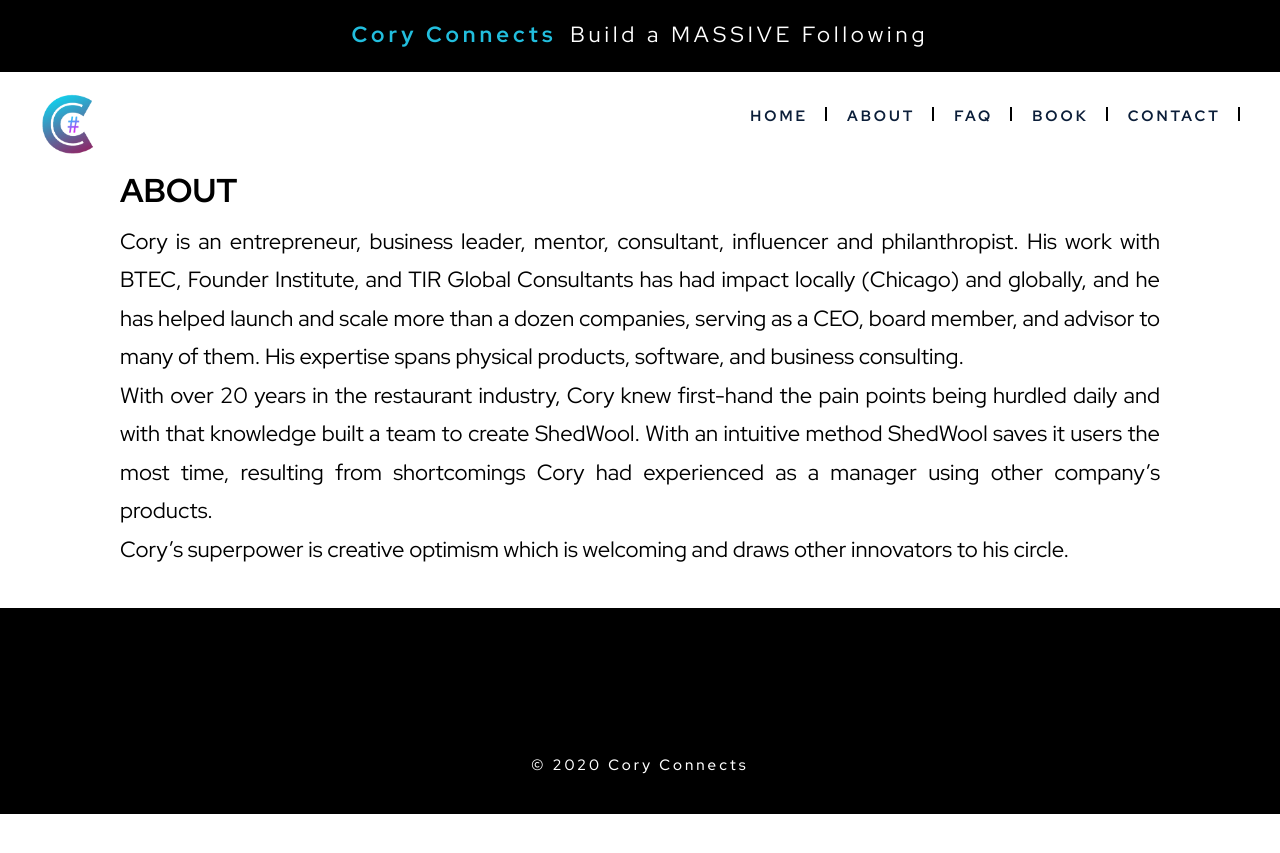
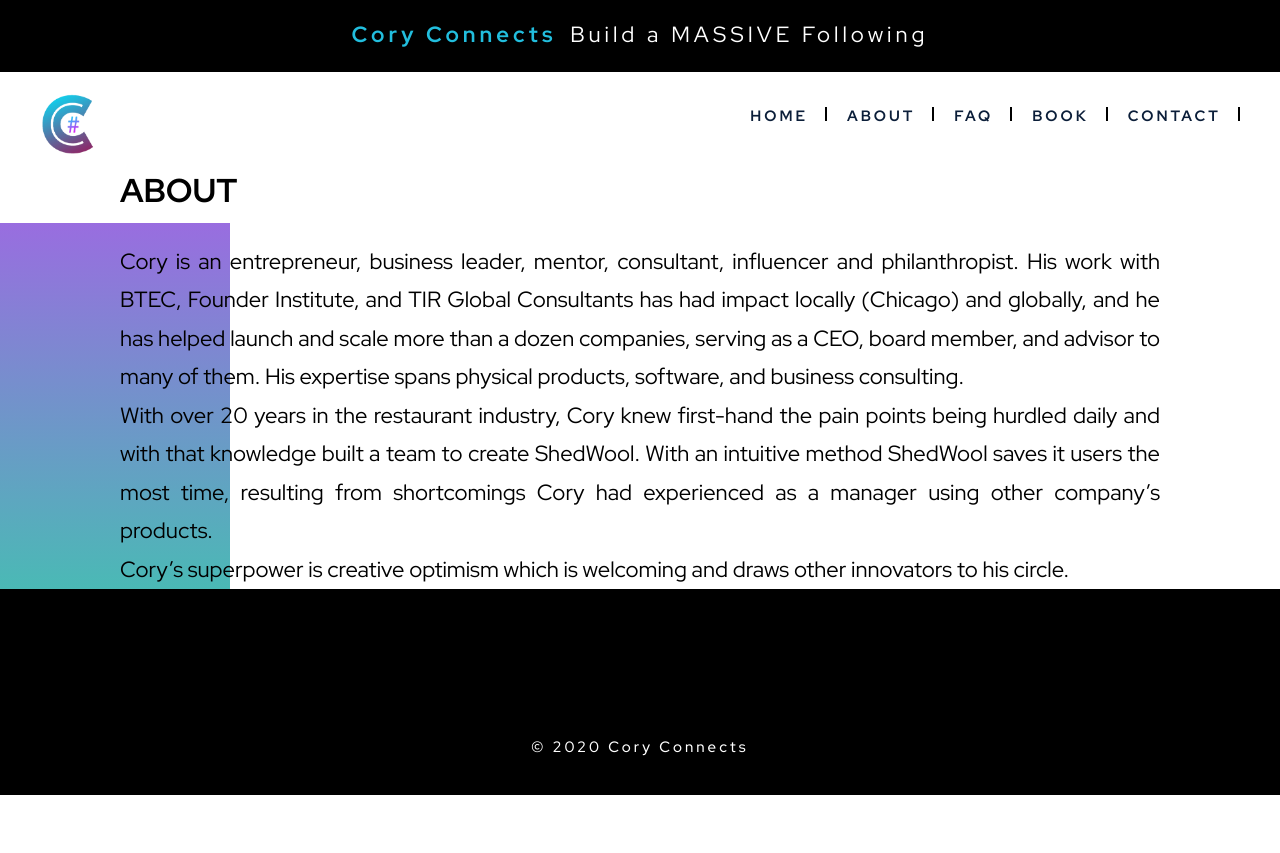
Before and after one commit to andreanthony/andreanthony.github.io, a Jekyll site: the page coryabout.html, which Jekyll copies as it is, in a window 1280 px wide. Shown: the top 853 px of the page. Built offline with Jekyll 4.4.1, drawn with Linux system fonts in a browser that asks for light colours.

Commit message:
Update coryabout.html

```diff
--- a/coryabout.html
+++ b/coryabout.html
@@ -61,7 +61,7 @@
 				<h1>ABOUT</h1>
 	</div>
 </div>
-<div>
+<div class="section_02">
 <post>
 Cory is an entrepreneur, business leader, mentor, consultant, influencer and philanthropist. His work with BTEC, Founder Institute, and TIR Global Consultants has had impact locally (Chicago) and globally, and he has helped launch and scale more than a dozen companies, serving as a CEO, board member, and advisor to many of them. His expertise spans physical products, software, and business consulting.
 <br>
@@ -69,10 +69,6 @@
 <br>
 Cory’s superpower is creative optimism which is welcoming and draws other innovators to his circle.
 </post>
-⁣
-
-
-
 </div>
 
 	</span>
```
